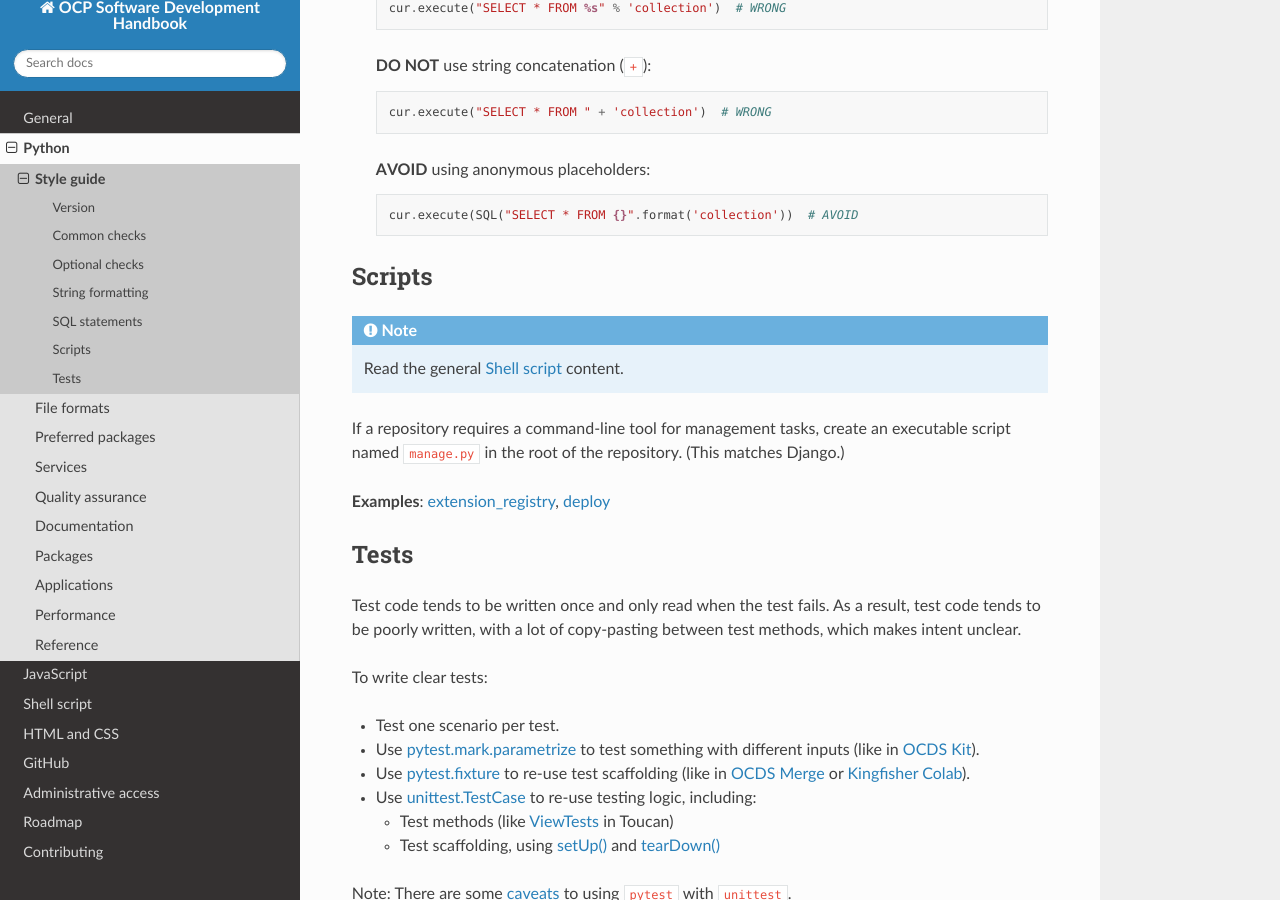
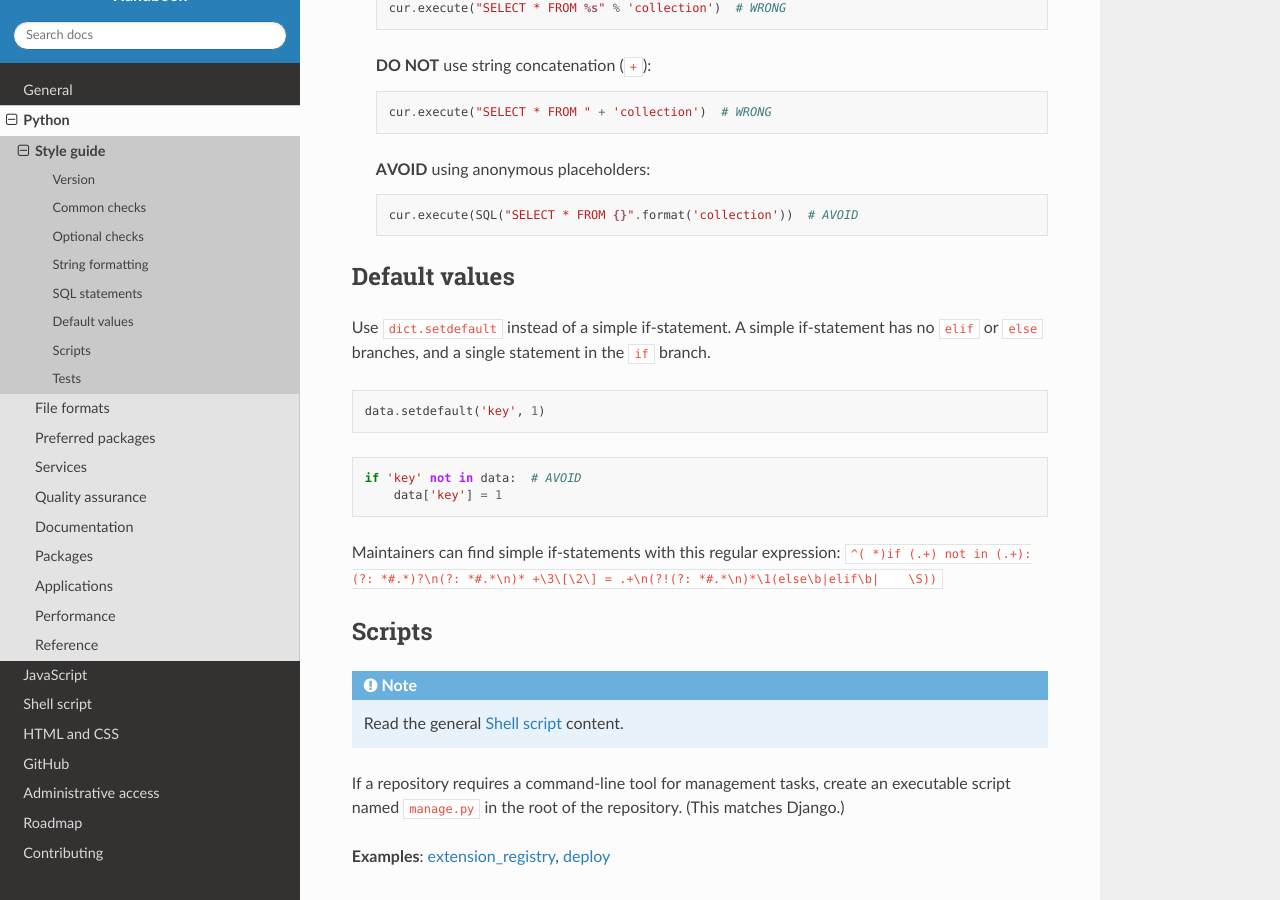
Before and after one commit to open-contracting/software-development-handbook, a Sphinx documentation site: the page built from docs/python/code.rst, in a window 1280 px wide and 900 px high, scrolled down 4156 px. Built offline with Sphinx 7.4.7 and the Read the Docs theme 2.0.0, drawn with Linux system fonts in a browser that asks for light colours.

Commit message:
python: style: Add dict.setdefault() style

```diff
--- a/docs/python/code.rst
+++ b/docs/python/code.rst
@@ -28,7 +28,7 @@ Repositories should not use ``setup.cfg``, ``.editorconfig``, ``pyproject.toml``
 -  ``W291 Trailing whitespace`` in tests relating to trailing whitespace
 -  ``isort:skip`` if ``sys.path`` needs to be changed before an import
 
-Maintainers can find unwanted ``noqa`` comments with this regular expression: ``# noqa(?!(: (E501|F401|W291)| isort:skip)\n)``.
+Maintainers can find unwanted ``noqa`` comments with this regular expression: ``# noqa(?!(: (E501|F401|W291)| isort:skip)\n)``
 
 Otherwise, please refer to common guidance like the `Google Python Style Guide <https://google.github.io/styleguide/pyguide.html>`__.
 
@@ -203,6 +203,22 @@ Follow `best practices <https://www.psycopg.org/docs/usage.html#sql-injection>`_
 
       cur.execute(SQL("SELECT * FROM {}".format('collection'))  # AVOID
 
+Default values
+--------------
+
+Use ``dict.setdefault`` instead of a simple if-statement. A simple if-statement has no ``elif`` or ``else`` branches, and a single statement in the ``if`` branch.
+
+.. code-block:: python
+
+   data.setdefault('key', 1)
+
+.. code-block:: python
+
+   if 'key' not in data:  # AVOID
+       data['key'] = 1
+
+Maintainers can find simple if-statements with this regular expression: ``^( *)if (.+) not in (.+):(?: *#.*)?\n(?: *#.*\n)* +\3\[\2\] = .+\n(?!(?: *#.*\n)*\1(else\b|elif\b|    \S))``
+
 .. _python-scripts:
 
 Scripts
```
